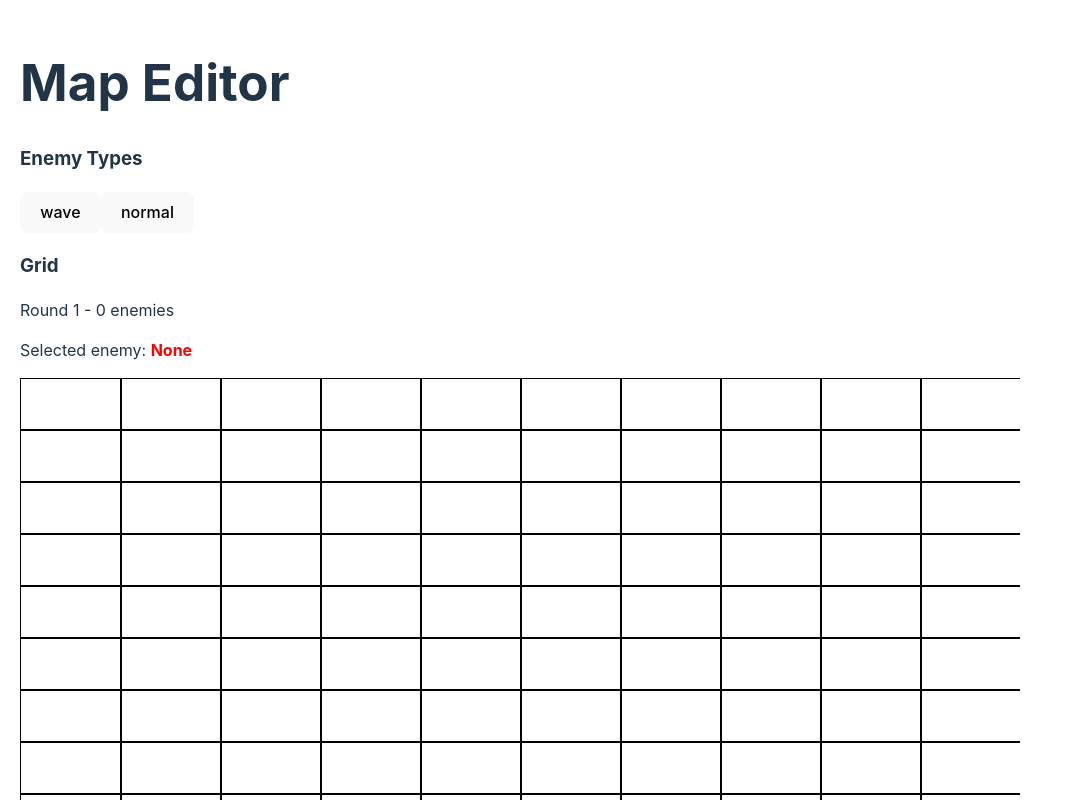
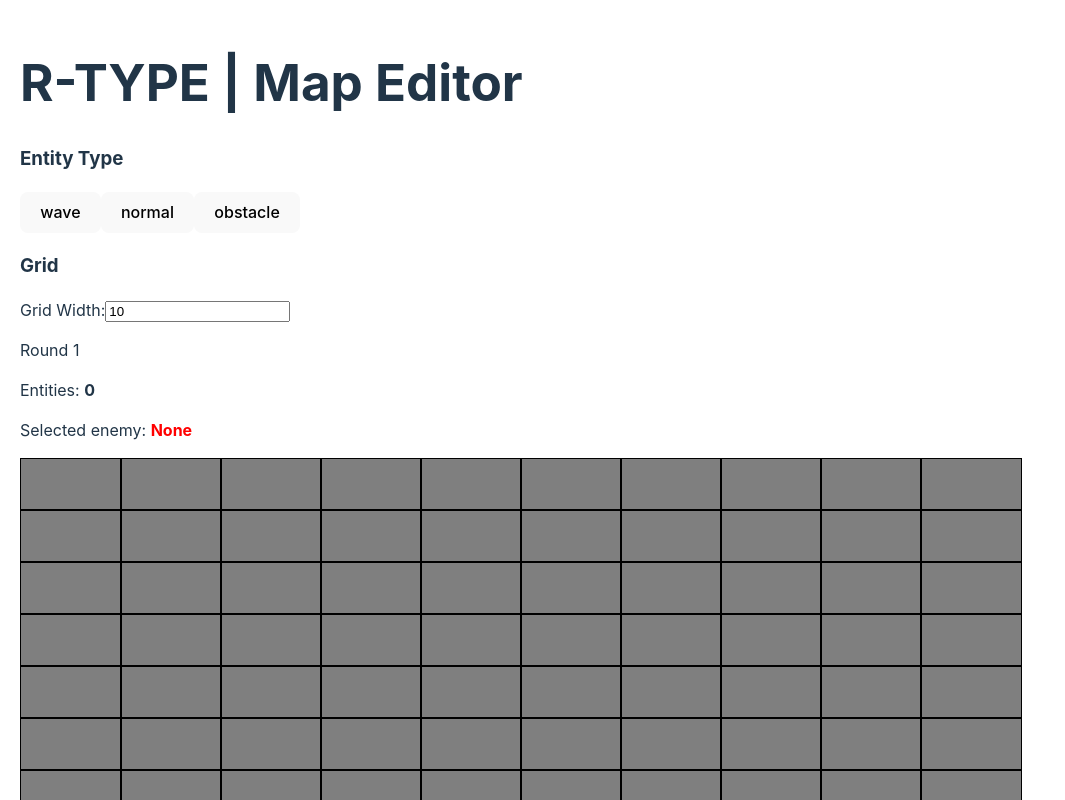
Before and after one commit to izimio/r-type-map-generator, a React (Vite) app: page / in a window 1280 px wide. Shown: the top 800 px of the page, without its empty margins (0-1065 px from the left). Built offline with nearby package versions, Linux system fonts and the light colour scheme.

Commit message:
[ADD] continue

```diff
--- /dev/null
+++ b/src/JsonModal.tsx
@@ -0,0 +1,80 @@
+import React from "react";
+import { Modal, Box, Button } from "@mui/material";
+
+interface JsonModalProps {
+  isOpen: boolean;
+  onClose: () => void;
+  jsonContent: string;
+}
+
+const JsonModal: React.FC<JsonModalProps> = ({
+  isOpen,
+  onClose,
+  jsonContent,
+}) => {
+  return (
+    <Modal open={isOpen} onClose={onClose}>
+      <Box
+        sx={{
+          position: "absolute",
+          width: 400,
+          bgcolor: "#1a1a1a",
+          boxShadow: 24,
+          p: 2,
+          top: "50%",
+          left: "50%",
+          transform: "translate(-50%, -50%)",
+        }}
+      >
+        <div
+          style={{
+            maxHeight: "800px", // Set a maximum height for scrolling
+            overflow: "auto",
+            borderBottom: "1px solid white",
+            scrollbarWidth: "thin", // For Firefox
+            scrollbarColor: "#ccc #1a1a1a", // For Firefox
+
+          }}
+        >
+          <pre
+            style={{
+              color: "white",
+              whiteSpace: "pre-wrap",
+              wordWrap: "break-word",
+            }}
+          >
+            {jsonContent}
+          </pre>
+        </div>
+        <div
+          style={{
+            display: "flex",
+            justifyContent: "space-evenly",
+            marginTop: "30px",
+          }}
+        >
+          <Button color="warning" onClick={onClose}>
+            Back
+          </Button>
+          <Button
+          variant="outlined"
+          onClick={() => downloadJson(jsonContent)}>Download</Button>
+        </div>
+      </Box>
+    </Modal>
+  );
+};
+
+const downloadJson = (jsonContent: string) => {
+  const blob = new Blob([jsonContent], { type: "application/json" });
+  const url = URL.createObjectURL(blob);
+  const a = document.createElement("a");
+  a.href = url;
+  a.download = "map_config.json";
+  document.body.appendChild(a);
+  a.click();
+  document.body.removeChild(a);
+  URL.revokeObjectURL(url);
+};
+
+export default JsonModal;
--- a/src/MapEditor.tsx
+++ b/src/MapEditor.tsx
@@ -1,50 +1,63 @@
 // src/MapEditor.tsx
 import React, { useState } from "react";
 import { Box } from "@mui/material";
-interface Enemy {
+import JsonModal from "./JsonModal";
+
+interface Entity {
   type: string;
-  treshold: number;
+  threshold: number;
   height: number;
 }
 
 interface Round {
   round: number;
-  enemies: Enemy[];
-  obstacles: any[]; // You can extend this based on your obstacle structure
+  entities: Record<string, Entity>; // Change from Entity[] to Record<string, Entity>
+  gridWidth: number;
 }
+
+const getKey = (threshold: number, height: number) => `${threshold}:${height}`;
 
 const MapEditor: React.FC = () => {
   const [rounds, setRounds] = useState<Round[]>([
     {
       round: 1,
-      enemies: [],
-      obstacles: [],
+      entities: {}, // Change from [] to {}
+      gridWidth: 10,
     },
   ]);
 
   const [selectedEnemy, setSelectedEnemy] = useState<string | null>(null);
-  const [gridWidth, setGridWidth] = useState<number>(10); // Default grid width
+  const [isJsonModalOpen, setIsJsonModalOpen] = useState(false);
 
   const addRound = () => {
     setRounds((prevRounds) => [
       ...prevRounds,
       {
         round: prevRounds.length + 1,
-        enemies: [],
-        obstacles: [],
+        entities: {}, // Change from [] to {}
+        gridWidth: 10,
       },
     ]);
   };
 
-  const handleTileClick = (roundIndex: number, tileIndex: number) => {
+  const handleTileClick = (
+    roundIndex: number,
+    threshold: number,
+    height: number
+  ) => {
     if (selectedEnemy !== null) {
       setRounds((prevRounds) => {
         const newRounds = [...prevRounds];
-        newRounds[roundIndex].enemies.push({
+        const key = getKey(threshold, height);
+
+        newRounds[roundIndex].entities = {
+          ...newRounds[roundIndex].entities,
+          [key]: {
             type: selectedEnemy,
-          treshold: tileIndex * 10,
-          height: 0, // You can set the default height as needed
-        });
+            threshold: threshold,
+            height: height,
+          },
+        };
         return newRounds;
       });
     }
@@ -55,19 +68,21 @@
   };
 
   const exportToJson = () => {
-    const jsonConfig = JSON.stringify({ rounds }, null, 2);
-    console.log(jsonConfig);
-    // You can save the JSON to a file or use it as needed
+    setIsJsonModalOpen(true);
   };
 
   return (
     <div style={{ padding: 20 }}>
-      <h1>Map Editor</h1>
+      <JsonModal
+        isOpen={isJsonModalOpen}
+        onClose={() => setIsJsonModalOpen(false)}
+        jsonContent={JSON.stringify({ rounds }, null, 2)}
+      />
+      <h1>R-TYPE | Map Editor</h1>
       <div>
         <div>
-          <h3>Enemy Types</h3>
-          {["wave", "normal" /* Add more enemy types as needed */].map(
-            (enemyType) => (
+          <h3>Entity Type</h3>
+          {["wave", "normal", "obstacle"].map((enemyType) => (
             <button
               key={enemyType}
               onClick={() => handleEnemyClick(enemyType)}
@@ -75,18 +90,39 @@
             >
               {enemyType}
             </button>
-            )
-          )}
+          ))}
         </div>
       </div>
       {rounds.map((round, roundIndex) => (
-        <div key={round.round}>
+        <div key={round.round} style={{}}>
           <div
-            style={{ overflowX: "auto", whiteSpace: "nowrap", width: "100%" }}
+            style={{
+              overflowX: "auto",
+              whiteSpace: "nowrap",
+              width: "calc(100vw - 40px)",
+            }}
           >
             <h3>Grid</h3>
+            <label>
+              Grid Width:
+              <input
+                type="number"
+                value={round.gridWidth}
+                onChange={(e) =>
+                  setRounds((prevRounds) => {
+                    const newRounds = [...prevRounds];
+                    newRounds[roundIndex].gridWidth = Number(e.target.value);
+                    return newRounds;
+                  })
+                }
+              />
+            </label>
+            <p>Round {round.round}</p>
             <p>
-              Round {round.round} - {round.enemies.length} enemies
+              Entities:{" "}
+              <span style={{ fontWeight: "bold" }}>
+                {Object.keys(round.entities).length}
+              </span>
             </p>
             <p>
               Selected enemy:{" "}
@@ -97,52 +133,72 @@
             <div
               style={{
                 display: "grid",
-                gridTemplateColumns: `repeat(${gridWidth}, 100px)`,
+                gridTemplateColumns: `repeat(${round.gridWidth}, 100px)`,
               }}
             >
-              {Array.from({ length: gridWidth * 10 }).map((_, tileIndex) => (
+              {Array.from({ length: round.gridWidth * 10 }).map(
+                (_, tileIndex) => {
+                  const ratio = Math.floor(tileIndex / round.gridWidth);
+
+                  const threshold = (tileIndex % round.gridWidth) * 10 + 10;
+                  const height = ratio * 100 + 100;
+
+                  const key = getKey(threshold, height);
+                  const entity = round.entities[key];
+                  const type = (entity && entity.type) || "none";
+
+                  return (
                     <Box
                       key={tileIndex}
-                  className={`grid-tile ${
-                    tileIndex % 2 === 0 ? "even" : "odd"
-                  }`}
-                  onClick={() => handleTileClick(roundIndex, tileIndex)}
-                  style={{
+                      onClick={() =>
+                        handleTileClick(roundIndex, threshold, height)
+                      }
+                      sx={{
                         height: 50,
                         width: 100,
+                        position: "relative",
                         border: "1px solid black",
-                  }}
-                  sx={{
-                    // "&.even": {
-                    //   backgroundColor: "#333",
-                    // },
-                    // "&.odd": {
-                    //   backgroundColor: "#222",
-                    // },
-                    "&.selected": {
-                      backgroundColor: "red",
-                    },
+                        backgroundColor:
+                          type === "wave"
+                            ? "rgba(0, 0, 255, 0.5)"
+                            : type === "normal"
+                            ? "rgba(0, 255, 0, 0.5)"
+                            : type === "obstacle"
+                            ? "rgba(255, 0, 0, 0.5)"
+                            : "rgba(0, 0, 0, 0.5)",
+
                         "&:hover": {
-                      backgroundColor: "#444",
+                          borderColor: "rgba(255, 165, 0, 0.5)",
                         },
 
+                        "&:hover > *": {
+                          opacity: 1,
+                          transition: "opacity 0.3s ease-in-out",
+                        },
                       }}
-                ></Box>
-              ))}
+                    >
+                      <Box
+                        sx={{
+                          color: "white",
+                          fontSize: 11,
+                          userSelect: "none",
+                          position: "absolute",
+                          opacity: 0,
+                          top: "50%",
+                          left: "50%",
+                          transform: "translate(-50%, -50%)",
+                        }}
+                      >
+                        h:{height} <br></br>t:{threshold}
+                      </Box>
+                    </Box>
+                  );
+                }
+              )}
             </div>
           </div>
         </div>
       ))}
-      <label>
-        Grid Width:
-        <input
-          type="number"
-          value={gridWidth}
-          onChange={(e) =>
-            setGridWidth(Math.max(1, parseInt(e.target.value, 10) || 0))
-          }
-        />
-      </label>
       <button onClick={addRound}>Add Round</button>
       <button onClick={exportToJson}>Export to JSON</button>
     </div>
```
Lines whose indentation alone changed are shown as unchanged.
